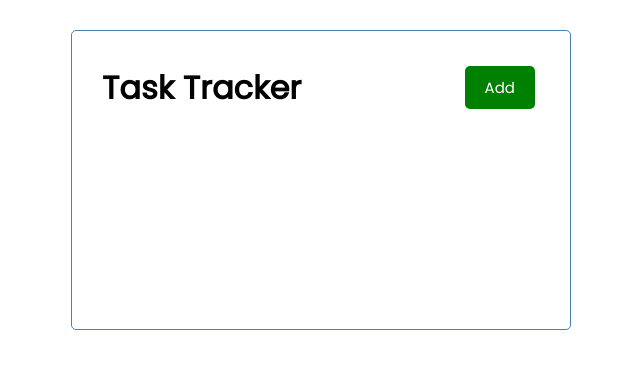
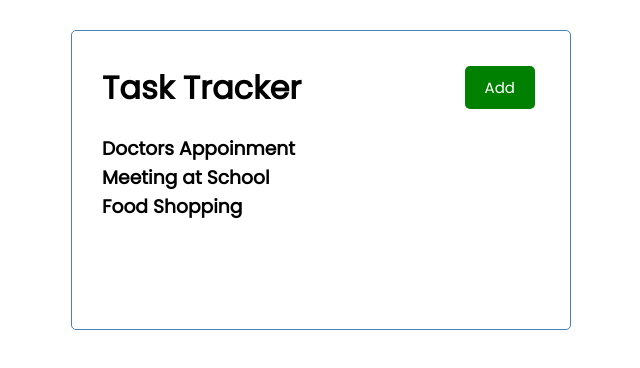
Before and after one commit to shayanshirazian/React-Task-Tracker, a React (Create React App) app: page / in a window 1280 px wide. Shown: the top 368 px of the page, without its empty margins (319-959 px from the left). Built offline with nearby package versions, Linux system fonts and the light colour scheme.

Commit message:
Task List Update

```diff
--- a/src/App.tsx
+++ b/src/App.tsx
@@ -1,12 +1,14 @@
 import React from 'react';
 import Header from './components/Header';
+import Tasks from './components/Tasks';
 
 
 const App = () => {
     return (
         <div className="container">
 
-            <Header />
+            <Header/>
+            <Tasks/>
         </div>
     );
 }
--- a/src/components/Button.js
+++ b/src/components/Button.js
@@ -22,6 +22,7 @@ Button.defaultProps = {
 Button.propTypes = {
     text: PropTypes.string,
     color: PropTypes.string,
+    onClick: PropTypes.func.isRequired,
 }
 
 export default Button;
--- a/src/components/Header.js
+++ b/src/components/Header.js
@@ -8,7 +8,10 @@ const Header = ({title}) => {
     return (
         <header className='header'>
             <h1>{title}</h1>
-            <Button color='green' text='Add' onClick={onClick}/> {/* Corrected here */}
+            <Button
+                color='green'
+                text='Add'
+                onClick={onClick}/>
 
         </header>
     );
--- /dev/null
+++ b/src/components/Tasks.js
@@ -0,0 +1,36 @@
+import {useState} from "react";
+
+const Tasks = () => {
+    const [tasks, setTasks] = useState([
+        {
+            id: 1,
+            text: 'Doctors Appoinment',
+            day: 'Feb 5th at 2:30pm',
+            reminder: true
+        },
+        {
+            id: 2,
+            text: 'Meeting at School',
+            day: 'Feb 6th at 1:30pm',
+            reminder: true
+        },
+        {
+            id: 3,
+            text: 'Food Shopping',
+            day: 'Feb 7th at 2:30pm',
+            reminder: false
+        }
+    ]);
+
+    return (
+        <>
+            {tasks.map((task,) => (
+                <h3 key={task.id}>
+                    {task.text}
+                </h3>
+
+            ))}
+        </>
+    )
+}
+export default Tasks;
```
